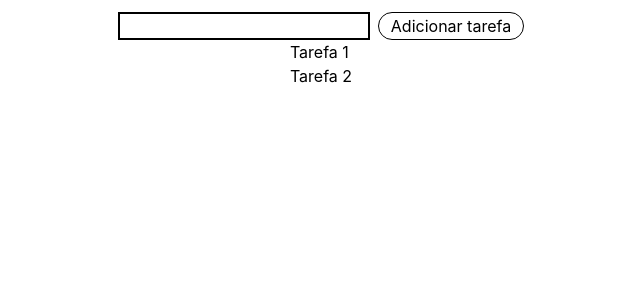
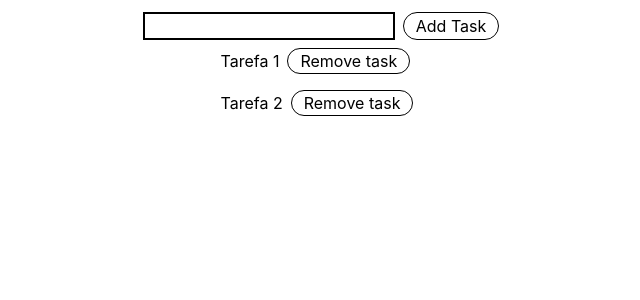
Before and after one commit to RafaelDeMello/ReactStudy, a React (Vite) app in the folder StudyReact/: page / in a window 1280 px wide. Shown: the top 300 px of the page, without its empty margins (319-959 px from the left). Built offline with nearby package versions, Linux system fonts and the light colour scheme.

Commit message:
Update App.tsx
Tratamento de erros

```diff
--- a/StudyReact/src/App.tsx
+++ b/StudyReact/src/App.tsx
@@ -1,40 +1,55 @@
 import { useState } from "react";
 
 export function App() {
-
-  const [value, setValue] = useState('')
+  const [value, setValue] = useState("");
   const [list, setList] = useState([
-    {id: '1' , label: 'Tarefa 1'},
-    {id: '2' , label: 'Tarefa 2'},
-  ])
+    { id: "1", label: "Tarefa 1" },
+    { id: "2", label: "Tarefa 2" },
+  ]);
 
   return (
     <>
       <div className="flex flex-col items-center">
         <div className="flex gap-2 mt-3">
-          <input className="border-2"
+          <input
+            className="border-2"
             value={value}
             onChange={(e) => {
-              setValue(e.target.value)
+              setValue(e.target.value);
             }}
           />
           <button
             className="border rounded-3xl px-3"
             onClick={() => {
-              setList([
+              if(!value){
+                 alert("Insira um valor!")
+              }else{
+                  setList([
                 ...list,
-                {id: (list.length + 1).toString(), label: value}
-              ])
-              setValue('')
+                { id: (list.length + 1).toString(), label: value },
+              ]);
+              setValue("");
+              }
+
             }}
           >
-            Adicionar tarefa
+            Add Task
           </button>
         </div>
         <ol>
-          {list.map((listItem) =>
-            <li key={listItem.id}>{listItem.label}</li>
-          )}
+          {list.map((listItem) => (
+            <li key={listItem.id}>
+              {listItem.label}
+              <button
+                className="border rounded-3xl px-3 m-2"
+                onClick={() => {
+                  setList([...list]);
+                }}
+              >
+                Remove task
+              </button>
+            </li>
+          ))}
         </ol>
       </div>
     </>
```
